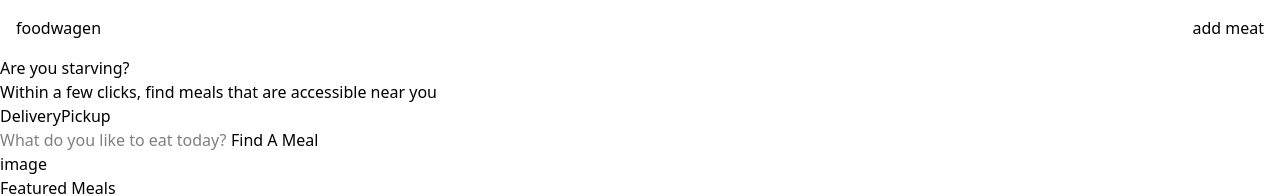
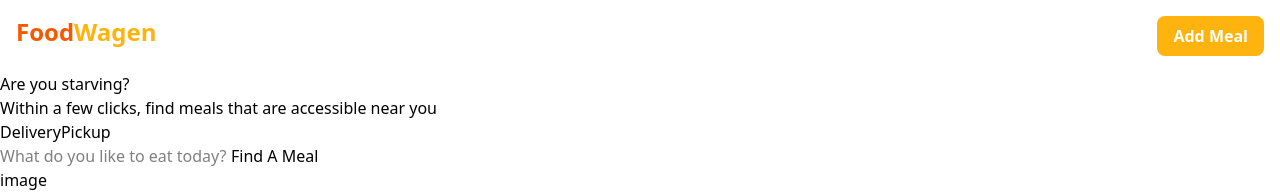
Before and after one commit to yonatan-h/web-assessment, a React (Vite) app: page / in a window 1280 px wide. Shown: the top 196 px of the page. Built offline with nearby package versions, Linux system fonts and the light colour scheme.

Commit message:
style header component

```diff
--- /dev/null
+++ b/src/components/home-header/HomeHeader.tsx
@@ -0,0 +1,13 @@
+export default function HomeHeader() {
+  return (
+    <header className="flex justify-between p-4">
+      <a href="/" className="font-bold text-2xl">
+        <span className="text-secondary">Food</span>
+        <span className="text-primary">Wagen</span>
+      </a>
+      <button className="bg-primary py-2 px-4 rounded-lg text-white font-bold">
+        Add Meal
+      </button>
+    </header>
+  );
+}
--- a/src/index.css
+++ b/src/index.css
@@ -1 +1,5 @@
 @import "tailwindcss";
+@theme {
+  --color-primary: #ffb30e;
+  --color-secondary: #f65900;
+}
--- a/src/pages/Home.tsx
+++ b/src/pages/Home.tsx
@@ -1,13 +1,9 @@
+import HomeHeader from "../components/home-header/HomeHeader";
+
 export default function Home() {
   return (
     <div className="">
-      <header className="flex justify-between p-4">
-        <a href="/">
-          <span>food</span>
-          <span>wagen</span>
-        </a>
-        <button>add meat</button>
-      </header>
+      <HomeHeader />
       <main>
         <section>
           <div>
```
